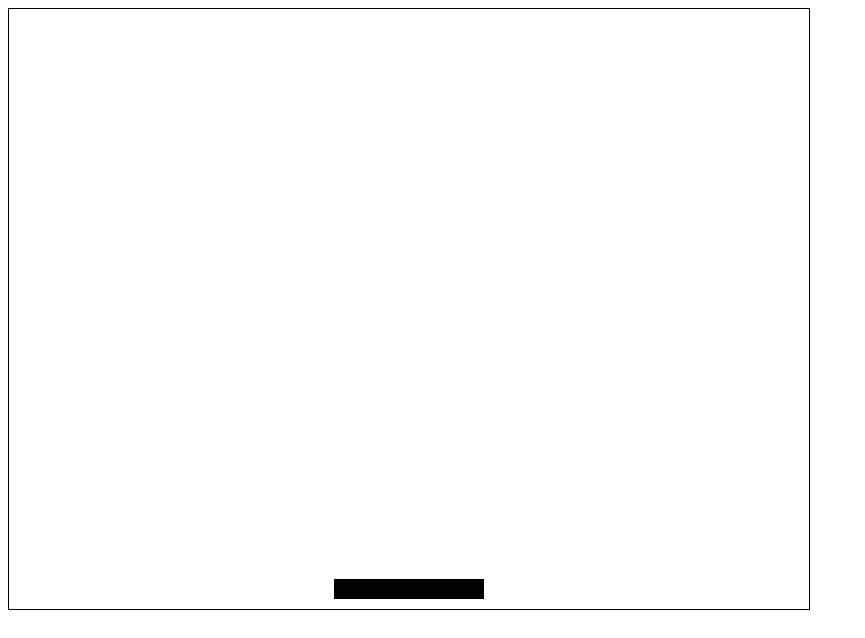
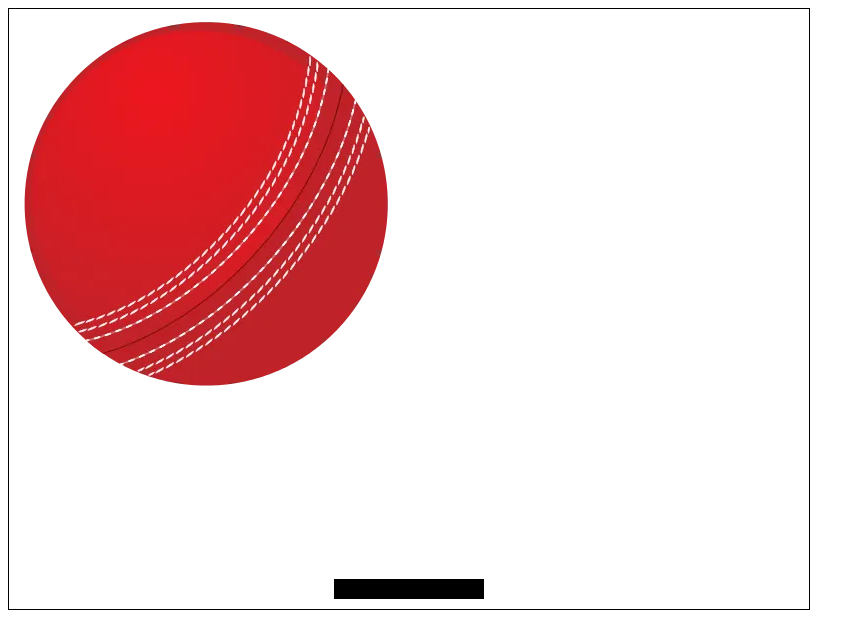
Before and after one commit to irvingvjuarez/paddle, a website with bundled scripts: page index.html in a window 1280 px wide. Shown: the whole page, without its empty margins (0-865 px from the left). Built offline with nearby package versions, Linux system fonts and the light colour scheme.

Commit message:
ball image displayed into the canvas

```diff
--- a/index.html
+++ b/index.html
@@ -10,6 +10,7 @@
 </head>
 
 <body>
+	<img src="./src/assets/ball-img.png" alt="" id="ball-img">
 	<canvas id="game-screen" width="800" height="600"></canvas>
 
 	<script src="./main.js" type="module"></script>
--- a/main.js
+++ b/main.js
@@ -1,12 +1,14 @@
 import { Ball } from "./src/ball.js"
 import { movementListener } from "./src/listeners/movementListener.js"
 import { Paddle } from "./src/paddle.js"
+
+const ballElement = document.getElementById("ball-img")
 
 const canvas = document.getElementById("game-screen")
 const ctx = canvas.getContext("2d")
 
 const paddle = new Paddle()
-const ball = new Ball()
+const ball = new Ball(ballElement)
 
 paddle.draw(ctx)
 ball.draw(ctx)
--- a/src/ball.js
+++ b/src/ball.js
@@ -1,12 +1,9 @@
 export class Ball {
-	constructor() {
-		const ballElement = document.createElement("img")
-		ballElement.src = "./src/assets/ball-img.png"
-
-		this.imgElment = ballElement
+	constructor(imgElement) {
+		this.img = imgElement
 	}
 
 	draw(ctx) {
-		ctx.drawImage(this.imgElment, 10, 10)
+		ctx.drawImage(this.img, 10, 10)
 	}
 }
--- a/styles.css
+++ b/styles.css
@@ -1,3 +1,8 @@
 #game-screen {
   border: 1px solid;
 }
+
+#ball-img {
+	display: none;
+	width: 17px;
+}
```
